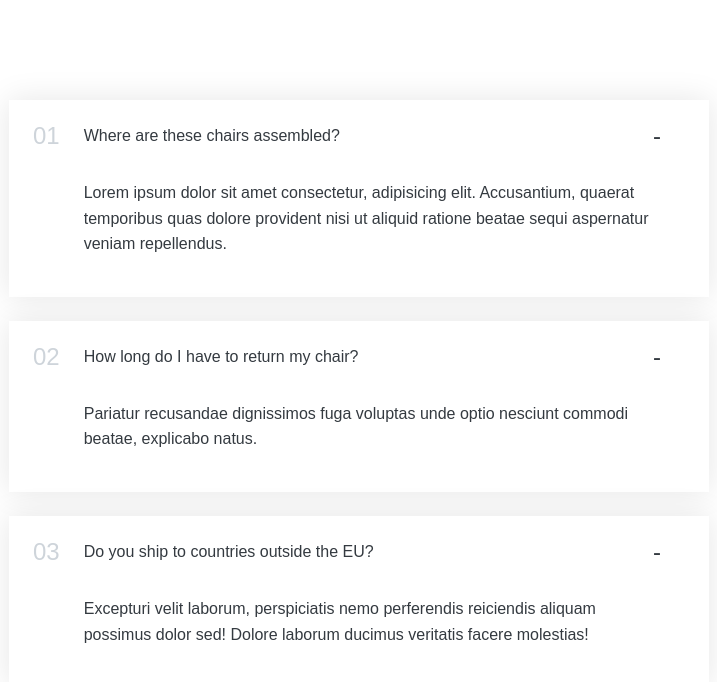
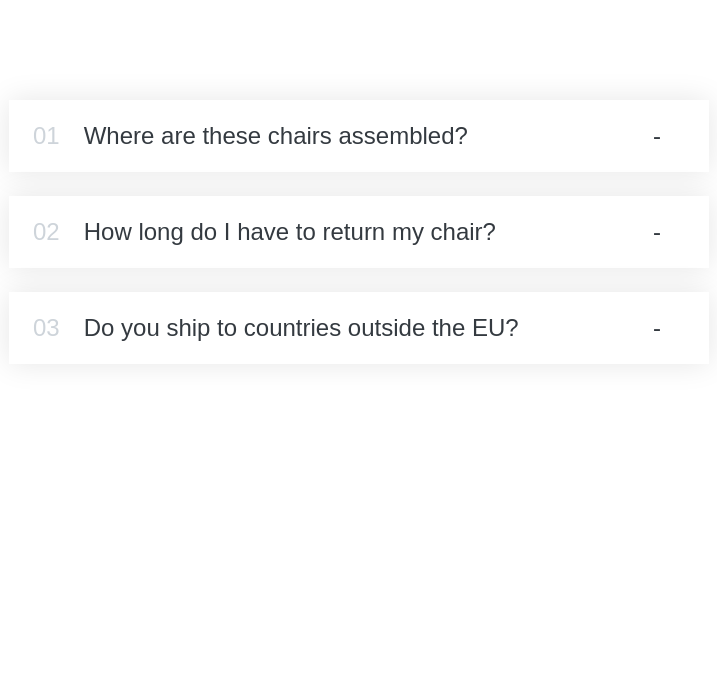
Before and after one commit to ramanboff/Accordion_Component, a React (Vite) app: page / in a window 1280 px wide. Shown: the top 682 px of the page, without its empty margins (281-998 px from the left). Built offline with nearby package versions, Linux system fonts and the light colour scheme.

Commit message:
open close function

```diff
--- a/src/AccordionItem.jsx
+++ b/src/AccordionItem.jsx
@@ -1,10 +1,17 @@
+import { useState } from "react";
+
 const AccordionItem = ({num, title, text}) => {
+
+const [isOpen, setIsOpen] = useState(false)
+
+
+
   return (
-    <div className="item">
+    <div className="item" onClick={() => setIsOpen(!isOpen)}>
       <p className="number">{num<9? `0${num+1}`: num+1}</p>
-      <p className="text">{title}</p>
-      <p className="icon">-</p>
-      <div className="content-box">{text}</div>
+      <p className="title">{title}</p>
+      <p className="icon" >-</p>
+      {isOpen && <div className="content-box">{text}</div>}
     </div>
    );
 }
```
